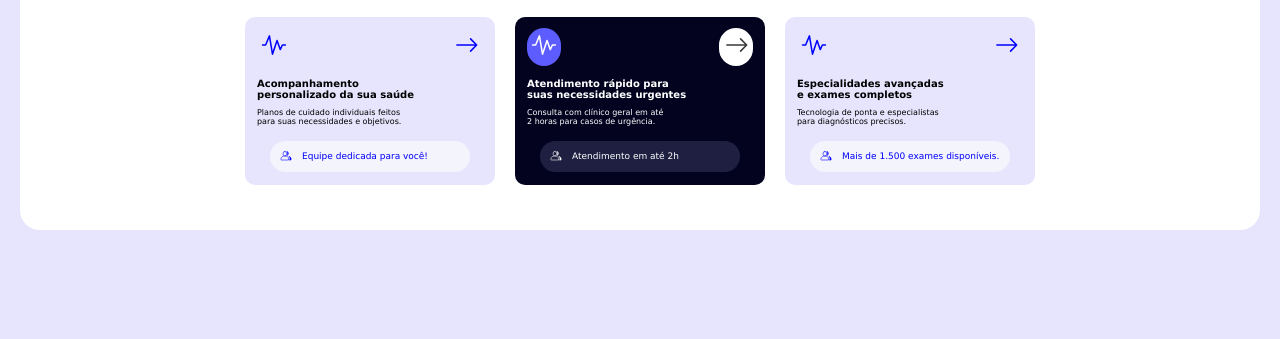
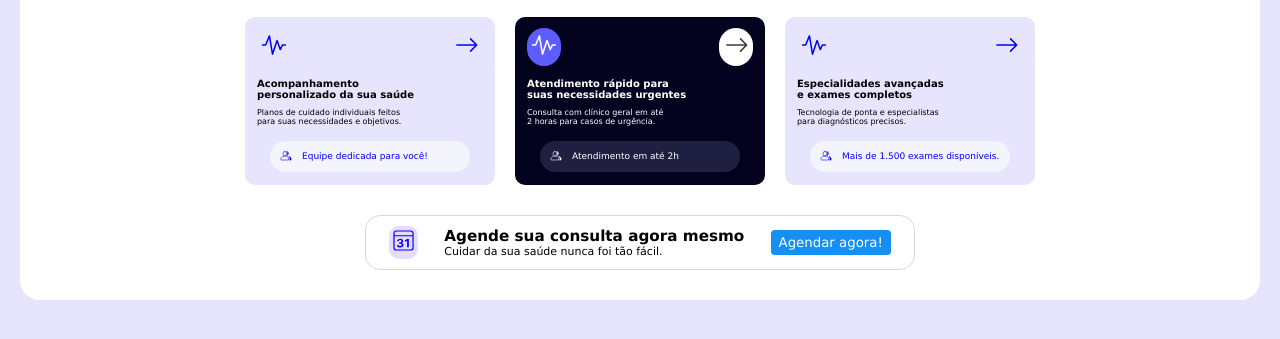
Before and after one commit to cristianalvesdesign-stack/Projetos-Digital-College, a plain HTML site: page Projeto01-Nivel-1/index.html in a window 1280 px wide. Shown: the part 241-580 px from the top of the page. Drawn offline with Linux system fonts and the light colour scheme.

Commit message:
Criando botão da área de agendamento de consultas do cliente

```diff
--- a/Projeto01-Nivel-1/index.html
+++ b/Projeto01-Nivel-1/index.html
@@ -67,6 +67,13 @@
             </div>
         </div>
     </div>
+    <div class="user-consult">
+        <div class="consult-icon"><svg xmlns="http://www.w3.org/2000/svg" width="32" height="32" viewBox="0 0 21 21"><!-- Icon from System UIcons by Corey Ginnivan - https://github.com/CoreyGinnivan/system-uicons/blob/master/LICENSE --><g fill="none" fill-rule="evenodd"><path stroke="currentColor" stroke-linecap="round" stroke-linejoin="round" d="M4.5 2.5h12a2 2 0 0 1 2 2v11.99a2 2 0 0 1-2 2h-12a2 2 0 0 1-2-2V4.5a2 2 0 0 1 2-2m-1.841 4H18.5"/><path fill="currentColor" d="M6.816 13.155v-1.079h.88c.668 0 1.122-.395 1.122-.972c0-.527-.415-.927-1.103-.927c-.713 0-1.152.366-1.201.996H5.15C5.201 9.874 6.201 9 7.788 9c1.563 0 2.432.864 2.427 1.895c-.005.854-.542 1.416-1.299 1.601v.093c.981.141 1.577.766 1.577 1.709c0 1.235-1.162 2.11-2.754 2.11S5.063 15.537 5 14.204h1.411c.044.596.552.977 1.309.977c.747 0 1.27-.406 1.27-1.016c0-.625-.489-1.01-1.28-1.01zm6.7 3.072v-5.611h-.087L11.7 11.808v-1.372l1.821-1.255h1.47v7.046z"/></g></svg></div>
+        <div class="consult-title"><h3>Agende sua consulta agora mesmo</h3>
+                <p>Cuidar da sua saúde nunca foi tão fácil.</p>
+        </div>
+        <button>Agendar agora!</button>
+    </div>
  </div>
 </body>
 </html>
--- a/Projeto01-Nivel-1/style.css
+++ b/Projeto01-Nivel-1/style.css
@@ -128,13 +128,6 @@ h1 span {
     font-size: 9px;
 }
 
-
-
-
-
-
-
-
 .card2 {
     background-color: rgb(3, 3, 32);
     width: 250px;
@@ -203,3 +196,48 @@ h1 span {
 .cards .card2 .button2 .text-button2 {
     font-size: 9px;
 }
+
+.user-consult {
+    border: 1px solid rgb(216, 216, 216);
+    border-radius: 15px;
+    display: flex;
+    justify-content: space-around;
+    padding: 10px;
+    align-items: center;
+    width: 550px;
+    margin: 0 auto;
+    margin-bottom: 15px;
+}
+
+.user-consult .consult-icon {
+    color: blue;
+    background-color: rgb(229, 220, 255);
+    border-radius: 10px;
+    padding: 2px;
+}
+
+.user-consult .consult-icon svg {
+    width: 25px;
+    height: 25px;
+}
+
+.user-consult .consult-title {
+    font-size: 13px;
+}
+
+.user-consult .consult-title p {
+    font-size: 11px;
+}
+
+button {
+    cursor: pointer;
+    border: none;
+    background-color: rgb(22, 143, 243);
+    color: white;
+    padding: 5px 8px;
+    border-radius: 4px;
+}
+
+button:hover {
+    background-color: rgb(15, 71, 117);
+}
```
